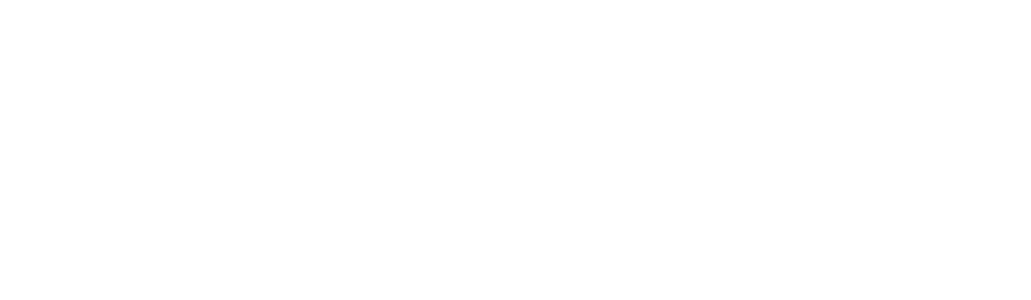
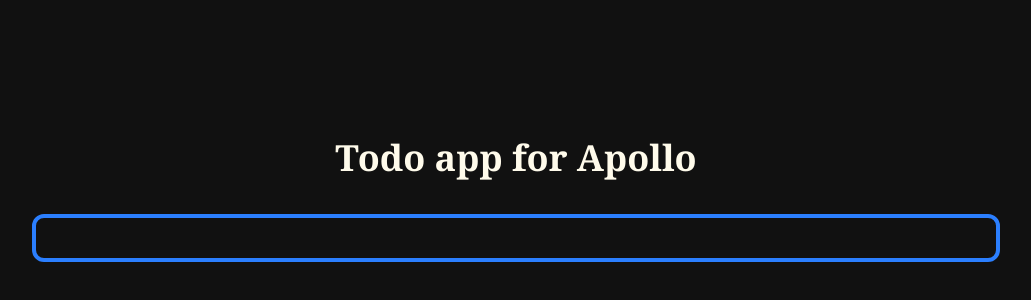
Before and after one commit to Souvlaki42/apollo-todo-app, a React (Vite) app: page / in a window 1280 px wide. Shown: the part 30-330 px from the top of the page, without its empty margins (124-1155 px from the left). Built offline with nearby package versions, Linux system fonts and the light colour scheme.

Commit message:
feat: added basic structure and styles

```diff
--- a/src/App.tsx
+++ b/src/App.tsx
@@ -1,3 +1,18 @@
 export default function App() {
-  return <div></div>;
+  return (
+    <main className="bg-[#111111] flex flex-col w-screen h-screen gap-10 py-42 text-amber-50 font-serif text-2xl">
+      <header className="flex justify-center text-4xl font-bold">
+        <h1>Todo app for Apollo</h1>
+      </header>
+      <section>
+        <form className="w-full flex justify-center">
+          <input
+            type="text"
+            name="todo-add"
+            className="outline-4 w-3/4 h-10 outline-blue-500 hover:outline-blue-400 rounded-lg p-4"
+          />
+        </form>
+      </section>
+    </main>
+  );
 }
```
